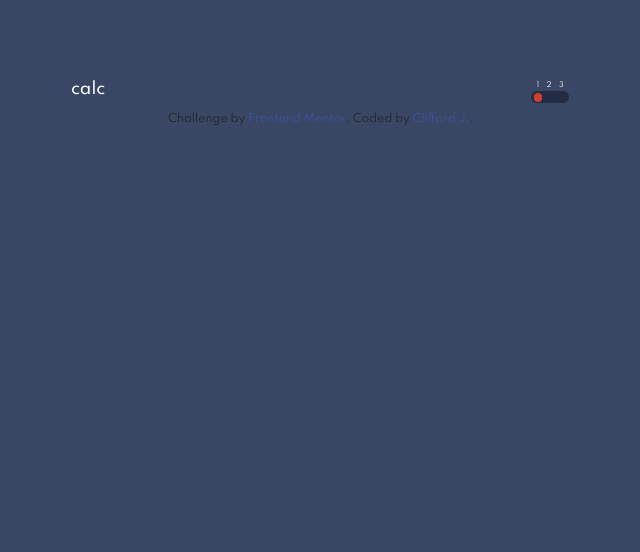
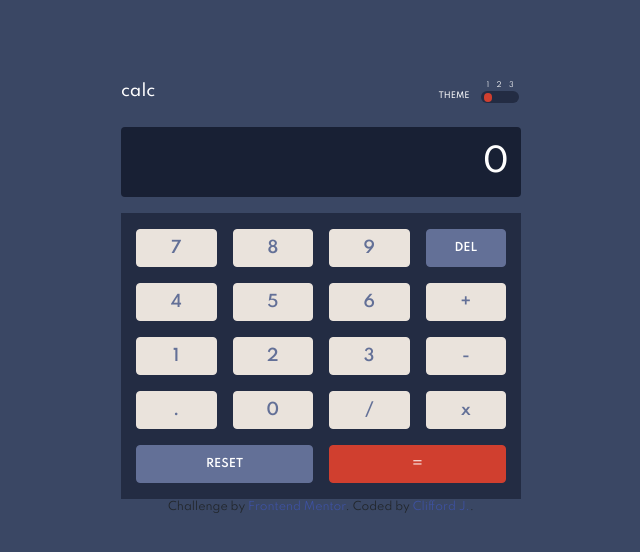
Before and after one commit to cliffordjfedev/Calculator-app, a plain HTML site: page index.html in a window 1280 px wide. Shown: the whole page, without its empty margins (319-959 px from the left). Drawn offline with nearby package versions, Linux system fonts and the light colour scheme.

Commit message:
keypad added

```diff
--- a/assets/css/styles.css
+++ b/assets/css/styles.css
@@ -5,13 +5,20 @@ body {
   background-color: #3a4764;
   height: 100vh;
   max-width: 1400px;
+  width: 100%;
   padding-top: 5rem; }
 
 .main {
-  width: 500px; }
+  width: 400px; }
 
 header h6 {
   color: white; }
+header span {
+  color: white;
+  font-size: 8px;
+  font-weight: 500;
+  text-transform: uppercase;
+  margin-right: 10px; }
 header .toggle-wrapper {
   position: relative;
   display: flex;
@@ -67,4 +74,52 @@ header .toggle-wrapper {
   header .toggle-wrapper input:last-of-type:checked ~ label:last-of-type::after {
     transform: translateX(1.4rem); }
 
+.screen-box {
+  background-color: #182034;
+  border-radius: .25rem; }
+  .screen-box .form-control {
+    font-size: 2rem;
+    font-weight: 500; }
+  .screen-box input {
+    background-color: transparent;
+    border: transparent; }
+  .screen-box input:focus {
+    background-color: transparent;
+    border: transparent;
+    outline: none;
+    box-shadow: none; }
+
+.keypad {
+  background-color: #232c43; }
+
+.text-white {
+  color: white !important; }
+
+.key-bg-white .btn-bg-color {
+  color: #637097;
+  background-color: #eae3dc;
+  border-color: #eae3dc;
+  font-weight: 600; }
+.key-bg-white .btn-bg-color:active {
+  color: #637097;
+  background-color: #eae3dc;
+  border-color: #eae3dc; }
+.key-bg-white .btn-bg-color:focus {
+  box-shadow: 0 0 0 0.2rem #b4a597; }
+.key-bg-white .blue-key-bg {
+  color: white;
+  background-color: #637097;
+  border-color: #637097;
+  font-weight: 600;
+  font-size: 11px;
+  text-transform: uppercase; }
+.key-bg-white .blue-key-bg:focus {
+  box-shadow: 0 0 0 0.2rem #404e72; }
+.key-bg-white .btn-equal-key {
+  color: white;
+  background-color: #d03f2f;
+  border-color: #d03f2f; }
+.key-bg-white .btn-equal-key:focus {
+  box-shadow: 0 0 0 0.2rem #93261a; }
+
 /*# sourceMappingURL=styles.css.map */
--- a/index.html
+++ b/index.html
@@ -40,8 +40,10 @@
   <div class="container">
     <section class="main mx-auto">
       <header>
-        <div class="d-flex justify-content-between">
+        <div class="d-flex justify-content-between align-items-center">
           <h6>calc</h6>
+          <div class="d-flex align-items-center">
+            <span>Theme</span>
             <div class="toggle-wrapper">
               <input type="radio" name="state" id="option1" checked>
               <label for="option1">1</label>
@@ -53,7 +55,71 @@
               <label for="option3">3</label>
             </div>
           </div>
+        </div>
       </header>
+      <div class="screen-box mt-3 py-1">
+        <input type="text" class="form-control text-right text-white" value="0">
+      </div>
+      <div class="keypad key-bg-white mt-3 py-3">
+        <div class="col-12 px-0 d-flex mb-3">
+          <div class="col-6 d-flex justify-content-between pr-2">
+            <button type="button" class="btn btn-bg-color col mr-3" value="7">7</button>
+            <button type="button" class="btn btn-bg-color col" value="8">8</button>
+          </div>
+
+          <div class="col-6 d-flex justify-content-between pl-2">
+            <button type="button" class="btn btn-bg-color col mr-3" value="9">9</button>
+            <button type="button" class="btn col blue-key-bg" value="del">DEL</button>
+          </div>
+        </div>
+
+        <div class="col-12 px-0 d-flex mb-3">
+          <div class="col-6 d-flex pr-2">
+            <button type="button" class="btn btn-bg-color col mr-3" value="4">4</button>
+            <button type="button" class="btn btn-bg-color col" value="5">5</button>
+          </div>
+
+          <div class="col-6 d-flex pl-2">
+            <button type="button" class="btn btn-bg-color col mr-3" value="6">6</button>
+            <button type="button" class="btn btn-bg-color col" value="+">+</button>
+          </div>
+        </div>
+        <div class="col-12 px-0 d-flex mb-3">
+          <div class="col-6 d-flex pr-2">
+            <button type="button" class="btn btn-bg-color col mr-3" value="1">1</button>
+            <button type="button" class="btn btn-bg-color col" value="2">2</button>
+          </div>
+
+          <div class="col-6 d-flex pl-2">
+            <button type="button" class="btn btn-bg-color col mr-3" value="3">3</button>
+            <button type="button" class="btn btn-bg-color col" value="-">-</button>
+          </div>
+        </div>
+
+        <div class="col-12 px-0 d-flex mb-3">
+          <div class="col-6 d-flex pr-2">
+            <button type="button" class="btn btn-bg-color col mr-3" value=".">.</button>
+            <button type="button" class="btn btn-bg-color col" value="0">0</button>
+          </div>
+
+          <div class="col-6 d-flex pl-2">
+            <button type="button" class="btn btn-bg-color col mr-3" value="/">/</button>
+            <button type="button" class="btn btn-bg-color col" value="x">x</button>
+          </div>
+        </div>
+
+        <div class="col-12 px-0 d-flex">
+          <div class="col-6 d-flex pr-2">
+
+            <button type="button" class="btn blue-key-bg col" value="reset">Reset</button>
+          </div>
+
+          <div class="col-6 d-flex pl-2">
+
+            <button type="button" class="btn btn-equal-key col" value="=">=</button>
+          </div>
+        </div>
+      </div>
     </section>
     <footer class="attribution">
       Challenge by <a href="https://www.frontendmentor.io?ref=challenge" target="_blank">Frontend Mentor</a>.
```
Lines whose indentation alone changed are shown as unchanged.
